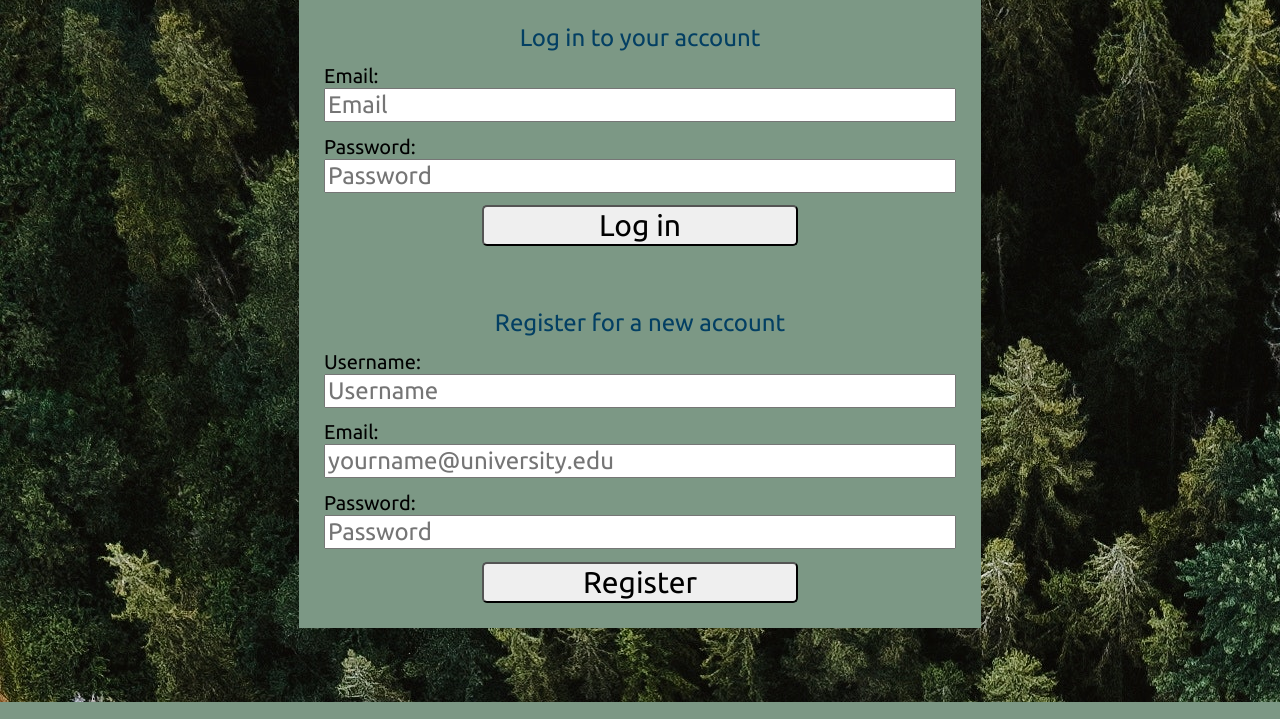
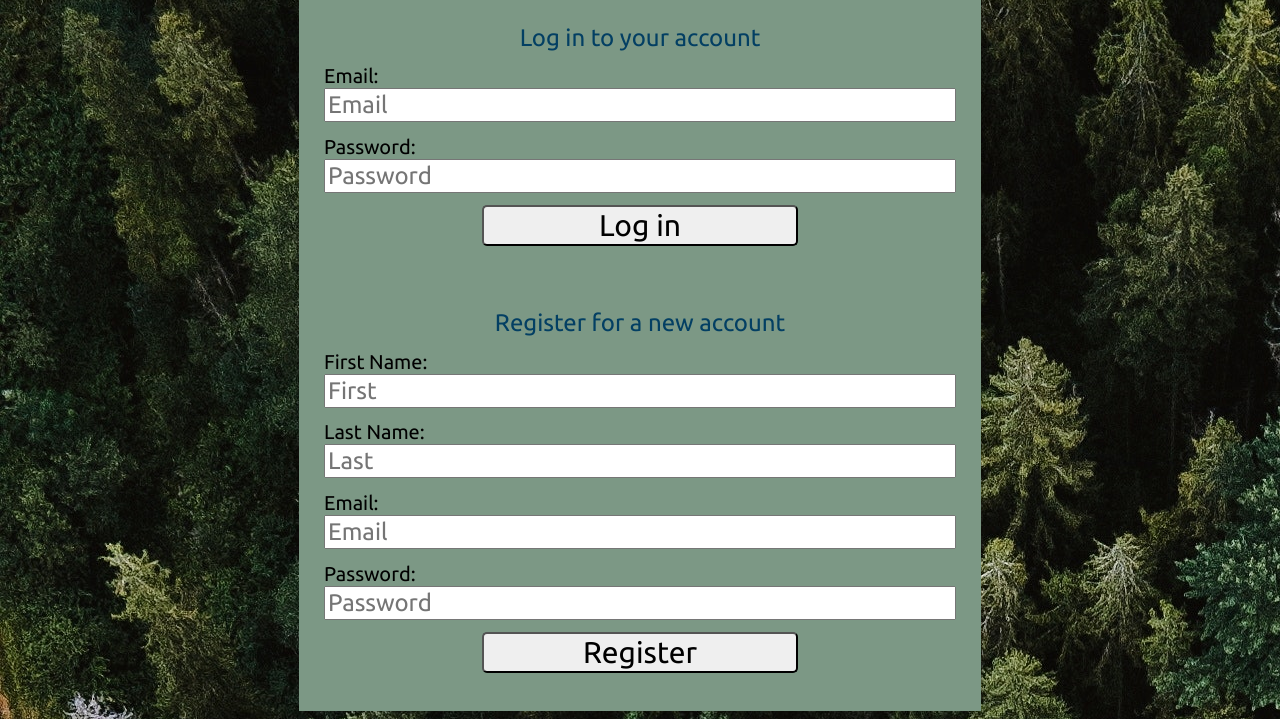
Before and after one commit to abzium/uni-event-manager, a PHP site: page / in a window 1280 px wide. Shown: the part 98-817 px from the top of the page. Run offline with PHP 8.4, Linux system fonts and the light colour scheme.

Commit message:
login register frontend

```diff
--- a/CreateTablesScript.txt
+++ b/CreateTablesScript.txt
@@ -8,6 +8,7 @@ CREATE TABLE `COP4710`.`Users`
     `lastName` VARCHAR(50) NOT NULL DEFAULT '' ,
     `email` VARCHAR(50) NOT NULL UNIQUE DEFAULT '',
     `password` VARCHAR(50) NOT NULL DEFAULT '' ,
+    `uniID` INT NOT NULL DEFAULT 0,
     `userLevel` INT NOT NULL DEFAULT 0,
     PRIMARY KEY (`userID`)
 ) ENGINE = InnoDB;
--- a/css/styles.css
+++ b/css/styles.css
@@ -1,11 +1,9 @@
-body
-{
+body {
     background-color: #28666E;
     background-image: url(../images/pexels-olena-bohovyk-5345029.jpg);
 }
 
-#title
-{
+#title {
     font-size: 40px;
     /*width: 100%;*/
     margin: 2% 5%;
@@ -14,8 +12,7 @@ body
     color: #FEDC97;
 }
 
-#loginDiv
-{
+#loginDiv {
     font-size: 30px;
     width: 50%;
     margin: auto;
@@ -23,8 +20,7 @@ body
     background-color: #7C9885;
 }
 
-#registerDiv
-{
+#registerDiv {
     font-size: 30px;
     width: 50%;
     margin: auto;
@@ -32,8 +28,7 @@ body
     background-color: #7C9885;
 }
 
-#loggedInDiv
-{
+#loggedInDiv {
     font-size: 30px;
     width: 70%;
     margin-left: 15%;
@@ -41,8 +36,7 @@ body
     background-color: #b2b2b2;
 }
 
-#accessUIDiv
-{
+#accessUIDiv {
     font-size: 30px;
     width: 70%;
     margin-left: 15%;
@@ -50,8 +44,7 @@ body
     background-color: #b2b2b2;
 }
 
-.buttons
-{
+.buttons {
     font-size: 30px;
     border-radius: 5px;
     width: 50%;
@@ -59,48 +52,29 @@ body
     font-family: 'Ubuntu', sans-serif;
 }
 
-.buttons:hover{
+.buttons:hover {
     background-color: #B5B682;
     opacity: 80%;
 }
 
-#loginName
-{
-	font-size: 24px;
-}
-#loginPassword
-{
-	font-size: 24px;
-}
-#registerName {
-    font-size: 24px;
-}
-#registerEmail
-{
-	font-size: 24px;
-}
-#registerPassword
-{
-	font-size: 24px;
+#searchText {
+    font-size: 30px;
 }
 
-#searchText
-{
-	font-size: 30px;
-}
-#colorText
-{
-	font-size: 30px;
+#colorText {
+    font-size: 30px;
 }
 
-input[type="text"],input[type="password"]{
+input[type="text"],
+input[type="password"] {
 
     width: 100%;
     margin-bottom: 2%;
     font-family: 'Ubuntu', sans-serif;
+    font-size: 24px;
 }
 
-#inner-title{
+#inner-title {
     display: inline-block;
     font-size: 0.8em;
     width: 90%;
@@ -111,7 +85,8 @@ input[type="text"],input[type="password"]{
     color: #033F63;
 }
 
-#loginResult{
+#loginResult,
+#registerResult {
     display: inline-block;
     font-size: 0.8em;
     width: 90%;
@@ -122,19 +97,19 @@ input[type="text"],input[type="password"]{
     color: #033F63;
 }
 
-#userName{
+#userName {
     display: inline-block;
     width: 80%;
     margin-left: 10%;
     text-align: center;
 }
 
-#logoutButton{
+#logoutButton {
     width: 20%;
     margin-left: 40%;
 }
 
-select{
+select {
     width: 30%;
     margin-left: 35%;
     margin-top: 2%;
@@ -142,11 +117,11 @@ select{
     font-family: 'Ubuntu', sans-serif;
 }
 
-#colorSearchResult{
+#colorSearchResult {
     display: none;
 }
 
-#colorAddResult{
+#colorAddResult {
     display: inline-block;
     font-size: 0.8em;
     width: 90%;
@@ -158,8 +133,7 @@ select{
     color: #033F63;
 }
 
-label
-{
+label {
     font-size: 20px;
     font-family: 'Ubuntu', sans-serif;
 }
--- a/index.html
+++ b/index.html
@@ -24,13 +24,21 @@
 
 	<form id="registerDiv">
 		<span id="inner-title">Register for a new account</span>
-		<label for="registerName">Username:</label>
-		<input type="text" id="registerName" placeholder="Username" /><br />
+
+		<label for="registerFirstName">First Name:</label>
+		<input type="text" id="registerFirstName" placeholder="First" /><br />
+
+		<label for="registerLastName">Last Name:</label>
+		<input type="text" id="registerLastName" placeholder="Last" /><br />
+
 		<label for="registerEmail">Email:</label>
-		<input type="text" id="registerEmail" placeholder="yourname@university.edu" /><br />
+		<input type="text" id="registerEmail" placeholder="Email" /><br />
+
 		<label for="registerPassword">Password:</label>
 		<input type="password" id="registerPassword" placeholder="Password" /><br />
+
 		<button type="button" id="registerButton" class="buttons" onclick="doRegister()"> Register </button>
+		<span id="registerResult"></span>
 	</form>
 
 </body>
--- a/js/code.js
+++ b/js/code.js
@@ -56,11 +56,16 @@ function doLogin() {
 }
 
 function doRegister() {
-	let username = document.getElementById("registerName").value;
+	let firstName = document.getElementById("registerFirstName").value;
+	let lastName = document.getElementById("registerLastName").value;
 	let email = document.getElementById("registerEmail").value;
 	let password = document.getElementById("registerPassword").value;
 
-	let tmp = { username: username, email: email, password: password };
+	// extract domain
+	let tokens = email.split("@").join(".").split(".");
+	let domain = tokens[tokens.length - 2] + "." + tokens[tokens.length - 1];
+
+	let tmp = { firstName: firstName, lastName: lastName, email: email, domain: domain, password: password };
 	let jsonPayload = JSON.stringify(tmp);
 
 	let url = urlBase + '/Register.' + extension;
@@ -76,25 +81,27 @@ function doRegister() {
 				userId = jsonObject.userID;
 
 				if (userId < 1) {
-					document.getElementById("loginResult").innerHTML = "Username already in use";
+					document.getElementById("registerResult").innerHTML = jsonObject.error;
 					return;
 				}
 
-				username = jsonObject.username;
-				email = jsonObject.email;
+				firstName = jsonObject.firstName;
+				lastName = jsonObject.lastName;
+				userLevel = jsonObject.userLevel;
 
-				saveCookie();
+				document.getElementById("registerResult").innerHTML = "Register successful!";
 
-				window.location.href = "color.html";
+
 			}
 		};
 		xhr.send(jsonPayload);
 	}
 	catch (err) {
-		document.getElementById("loginResult").innerHTML = err.message;
+		document.getElementById("registerResult").innerHTML = err.message;
 	}
 
 }
+
 function saveCookie() {
 	let minutes = 20;
 	let date = new Date();
```
Also changed, not shown: LAMPAPI/Register.php (+7 -7 lines).
